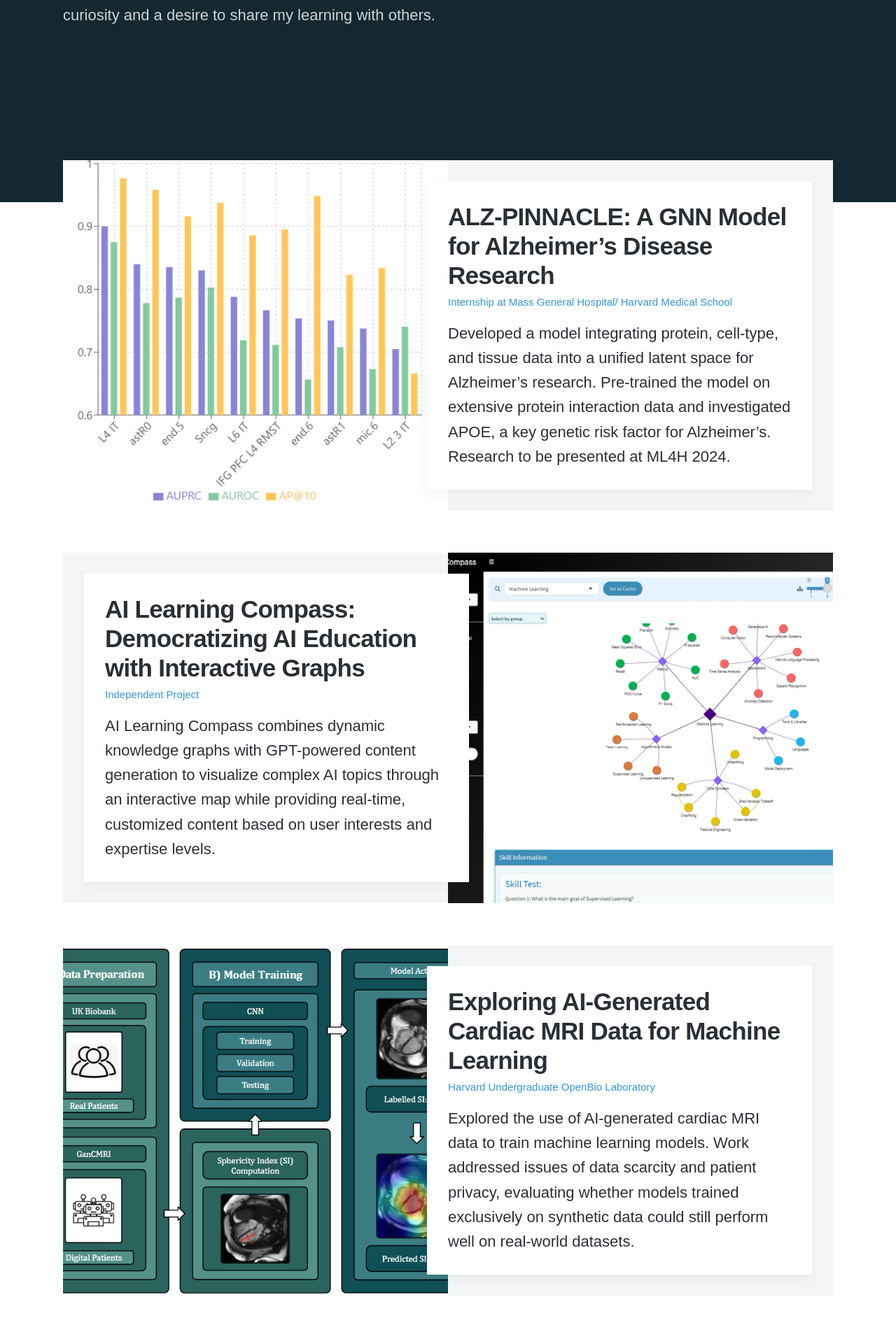
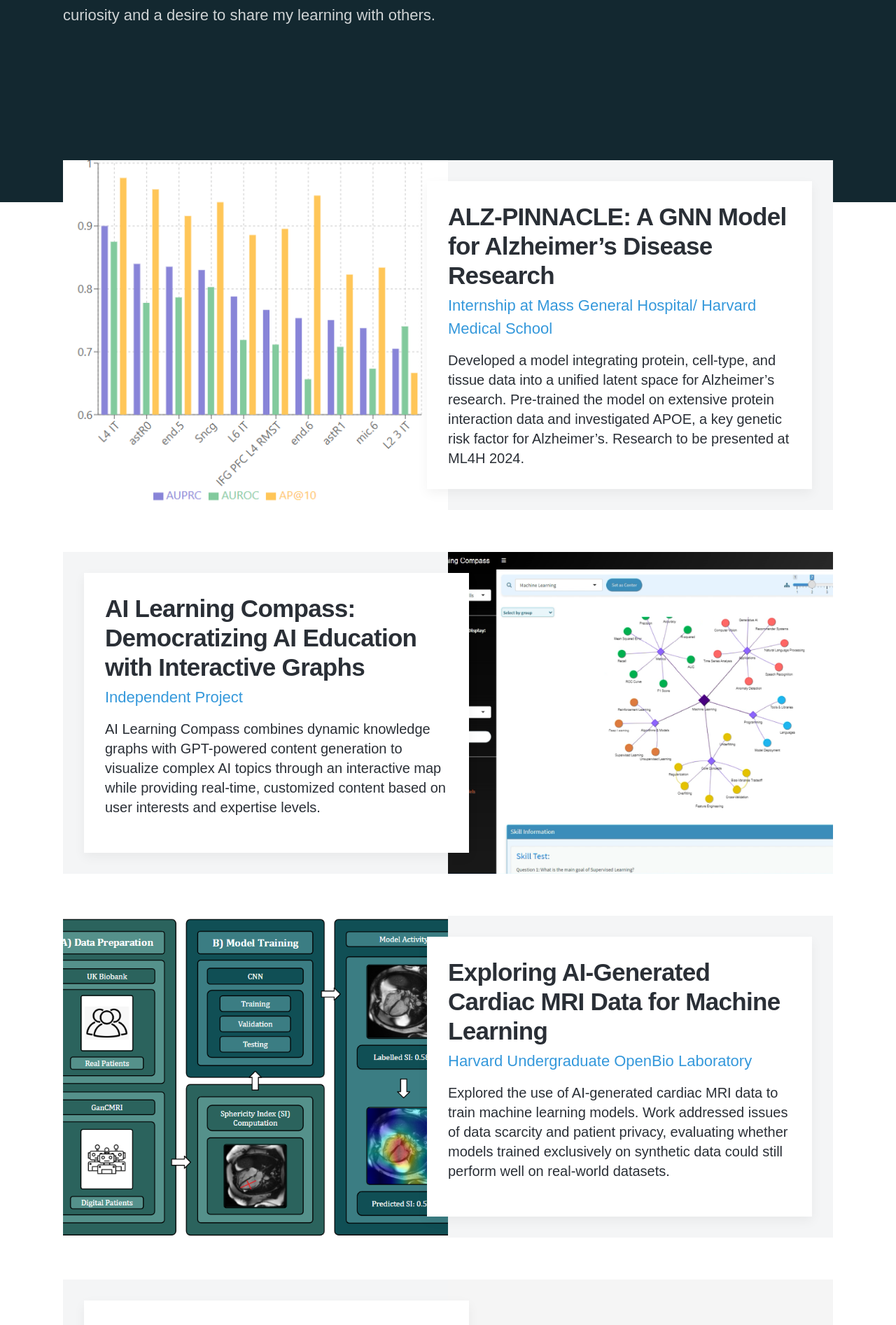
Before and after one commit to anya-chauhan/anya-chauhan.github.io, a Jekyll site: the page built from index.html, in a window 1280 px wide. Shown: the part 362-2256 px from the top of the page at 70% size. Built offline with Jekyll 4.4.1, drawn with Linux system fonts in a browser that asks for light colours; nearby versions of some CDN libraries; some web fonts are replaced.

Commit message:
Update _listing.scss

```diff
--- a/_sass/_includes/_listing.scss
+++ b/_sass/_includes/_listing.scss
@@ -142,12 +142,14 @@
 
 .post__subtitle {
 	margin-top: 5px;
-	font-size: 15px;
+	font-size: 22px;
+	line-height: 1.5;
 	color: $accent-color;
 }
 
 .post__description {
-
+        font-size: 20px;
+	line-height: 1.4;
 }
 
 
```
